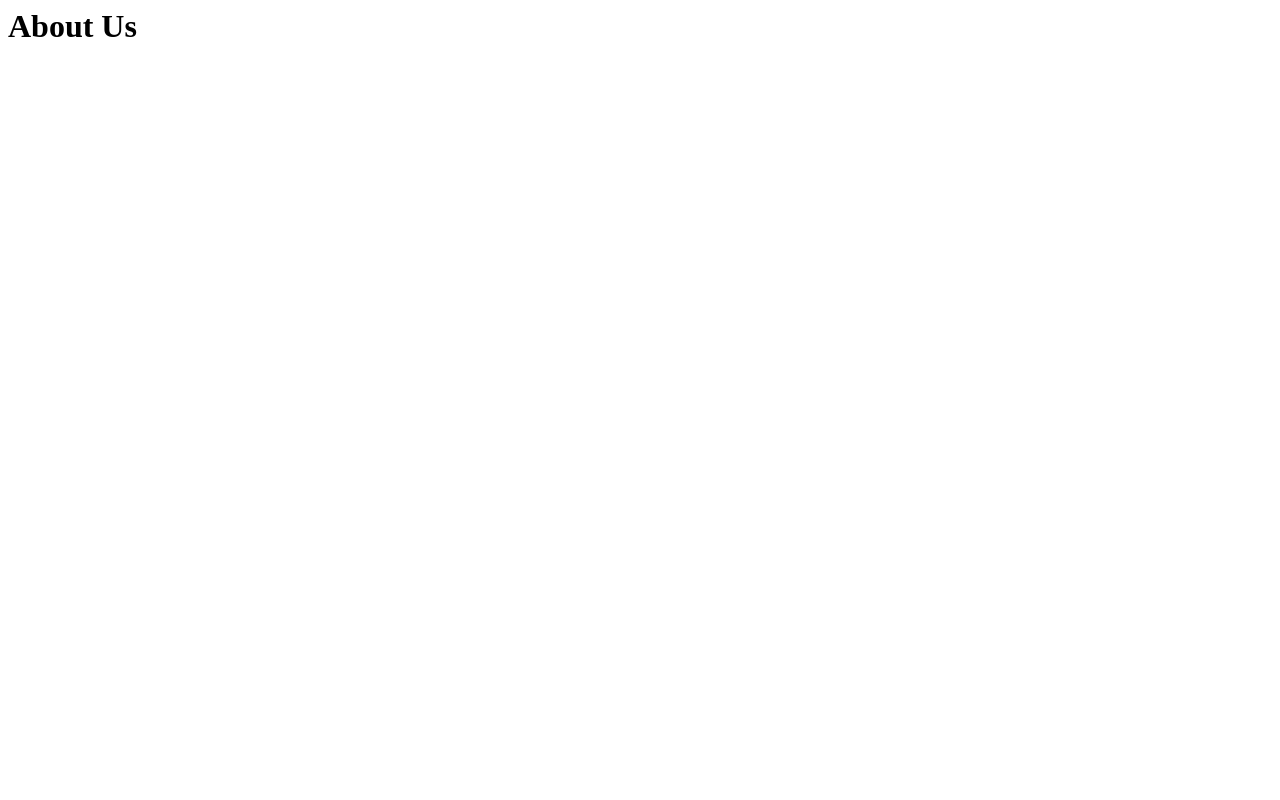
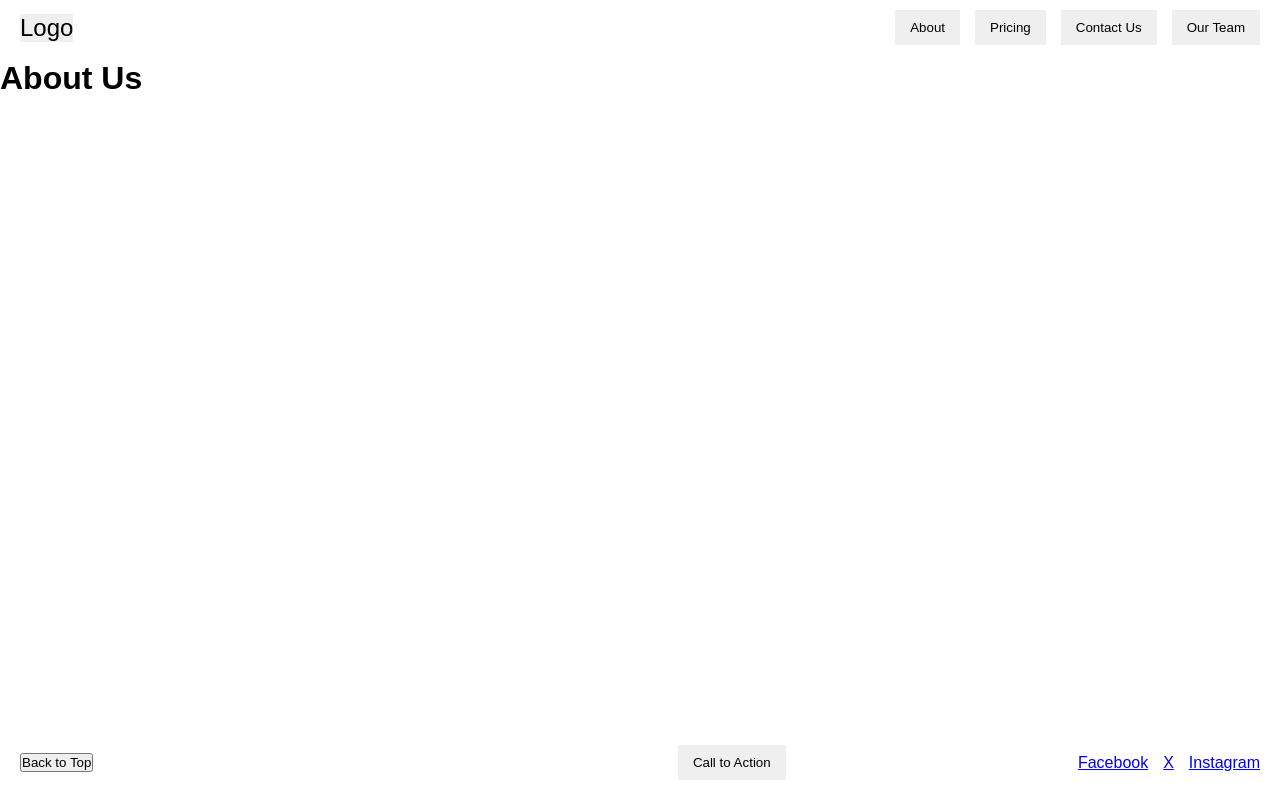
Before and after one commit to shehzadq10/Playerit.github.io, a plain HTML site: page about.html in a window 1280 px wide. Drawn offline with Linux system fonts and the light colour scheme.

Commit message:
Update about.html

```diff
--- a/about.html
+++ b/about.html
@@ -1 +1,45 @@
-<h1>About Us</h1>
+<!DOCTYPE html>
+<html>
+<head>
+    <link rel="stylesheet" href="styles.css">
+    <title>Plinkr-logo</title>
+</head>
+<body>
+    <header>
+        <div class="logo">
+            <a href="index.html">
+                <button>Logo</button>
+            </a>
+        </div>
+        <nav class="nav-links">
+            <a href="about.html">
+                <button>About</button>
+            </a>
+            <a href="pricing.html">
+                <button>Pricing</button>
+            </a>
+            <a href="contactus.html">
+                <button>Contact Us</button>
+            </a>
+            <a href="team.html">
+                <button>Our Team</button>
+            </a>
+        </nav>
+    </header>
+    <main id="content">
+        <h1>About Us</h1>
+    </main>
+    <footer>
+        <div class="footer-content">
+            <button class="back-to-top" onclick="scrollToTop()">Back to Top</button>
+            <button class="call-to-action">Call to Action</button>
+            <div class="social-media">
+                <a href="https://facebook.com" target="_blank">Facebook</a>
+                <a href="https://x.com" target="_blank">X</a>
+                <a href="https://instagram.com" target="_blank">Instagram</a>
+            </div>
+        </div>
+    </footer>
+    <script src="scripts.js"></script>
+</body>
+</html>
```
